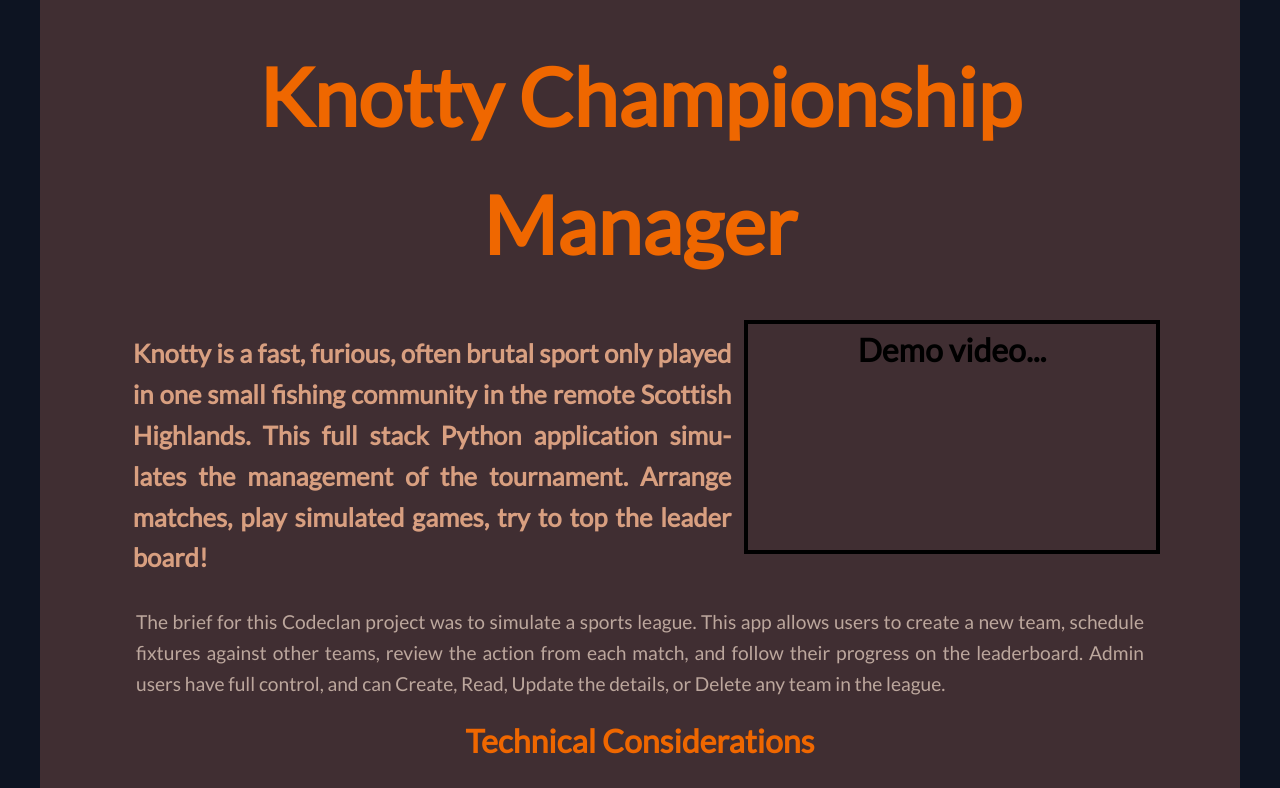
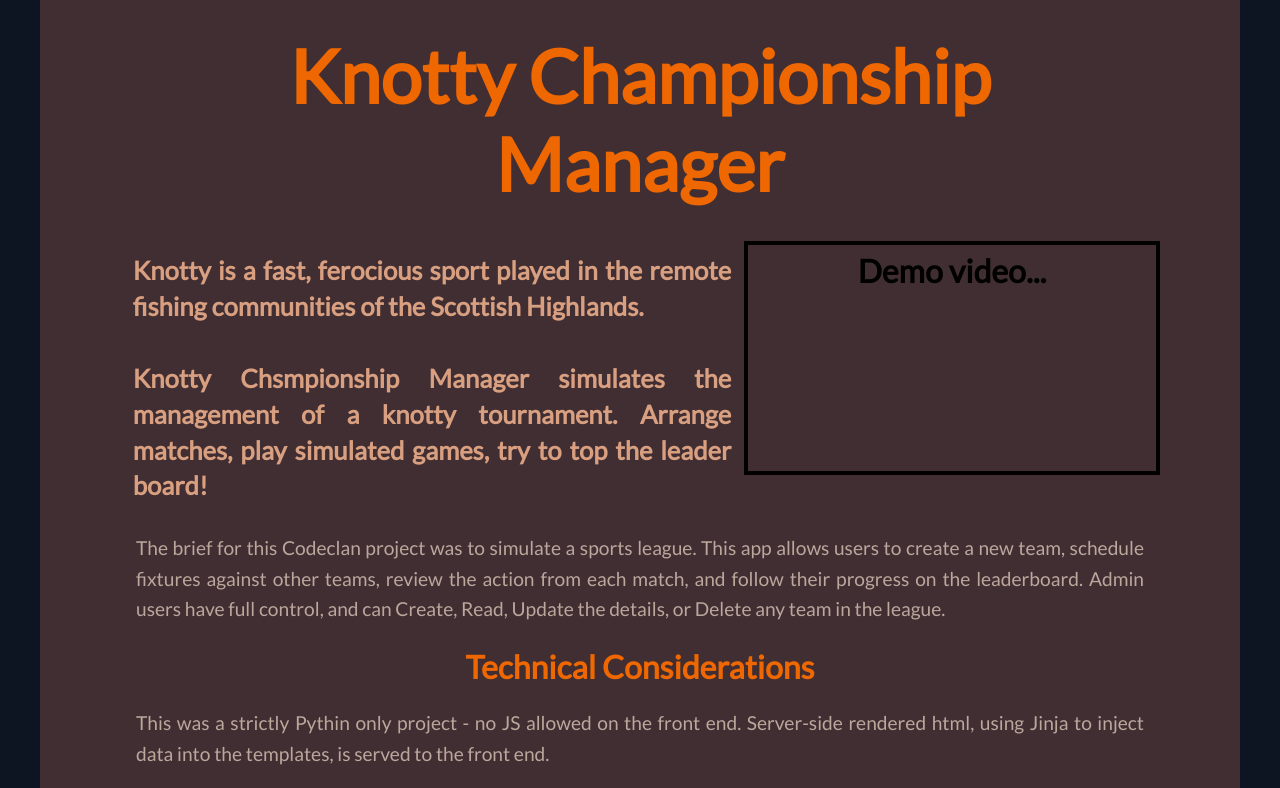
Before and after one commit to PaulHenstridge/portfolio, a React (Create React App) app in the folder client/: page /projects/knotty in a window 1280 px wide. Shown: the part 1600-2388 px from the top of the page. Built offline with nearby package versions, Linux system fonts and the light colour scheme.

Commit message:
style and content tweaks

```diff
--- a/client/src/components/Projects.js
+++ b/client/src/components/Projects.js
@@ -129,10 +129,11 @@ const Projects = () => {
         </ProjectPanel>
 
         <ProjectPanel>
-            <p><h3> <strong>Quincy API - Articles and learning materials </strong></h3>
+            <p><h3> <strong>Quincy API </strong></h3>
 
-            An API repository of links and resources shared in Quincy Larson of freeCodeCamp's weekly emails.<br></br><br></br>
+            An API serving software development links and resources. <br></br><br></br>
             AI generated content tags for in depth searching.  A simple front end to test API and view results.
+            Content originally shared by Quincy Larson (freeCodeCamp) weekly emails.
             <br></br><br></br>
             Python, Flask, MongoDB, JavaScript, GPT3.5, BeautifulSoup
             <br></br><br></br>
@@ -144,12 +145,10 @@ const Projects = () => {
 
         <ProjectPanel>
             <img src={knotty} alt="knotty league teams page" />
-            <p><h3> <strong> Modelling of a Sports League   </strong></h3>
+            <p><h3> <strong> Knotty Championship Manager   </strong></h3>
 
-                Users can schedule matches and run a simulation of the match being played, generating a score and match report.
-                Results are displayed in a league table.<br></br><br></br>
-                Admin can create and delete teams, and edit attributes.<br></br>
-                Built with Python, Flask and PostgreSQL.<br></br><br></br><br></br>
+                League management simulator.  Full Stack app with Python, Flask, and PostgreSQL<br></br><br></br>
+                <br></br><br></br><br></br>
                 <Link to="/projects/knotty">Learn More</Link>
 
                 <a href='https://github.com/PaulHenstridge/knotty_league'>View Code  <i className='devicon-github-original'></i></a>
--- a/client/src/components/projectPages/KnottyInfo.js
+++ b/client/src/components/projectPages/KnottyInfo.js
@@ -17,15 +17,16 @@ const Bg = styled.div`
       padding: 0 1.5rem;
     }
     & > h1 {
-      font-size:5rem;
+      font-size:4.6rem;
       /* margin: 1.6rem; */
       padding: 2rem;
       color:#EF6700;
+      line-height:1.2;
       @media screen and (max-width:600px){
-      font-size:4rem;
+      font-size:3.6rem;
     }
       @media screen and (max-width:420px){
-      font-size:3rem;
+      font-size:2.6rem;
     }
     }
     & img {
@@ -111,7 +112,8 @@ const HeaderP = styled.p`
     font-weight:bold;
     margin: 0.8rem;
     text-align: justify;
-      hyphens: auto;
+    line-height:1.4;
+      /* hyphens: auto; */
       color: #D89F80;
     @media screen and (max-width:1130px){
       font-size:1.4rem;
@@ -138,8 +140,8 @@ const KnottyInfo = () => {
       <UpperContainer>
         <div>
             <HeaderP>
-            Knotty is a fast, furious, often brutal sport only played in one small fishing community in the remote Scottish Highlands.
-            This full stack Python application simulates the management of the tournament. Arrange matches, play simulated games, try to top the leader board!
+            Knotty is a fast, ferocious sport played in the remote fishing communities of the Scottish Highlands.<br></br><br></br>
+            Knotty Chsmpionship Manager simulates the management of a knotty tournament. Arrange matches, play simulated games, try to top the leader board!
 
              </HeaderP>
         </div>
--- a/client/src/components/projectPages/SpeakeasyInfo.js
+++ b/client/src/components/projectPages/SpeakeasyInfo.js
@@ -113,7 +113,7 @@ const HeaderP = styled.p`
     font-weight:bold;
     margin: 0.8rem;
     text-align: justify;
-      hyphens: auto;
+      /* hyphens: auto; */
       color: #A7A76F;
     @media screen and (max-width:1130px){
       font-size:1.4rem;
--- a/client/src/components/projectPages/YahtzeeInfo.js
+++ b/client/src/components/projectPages/YahtzeeInfo.js
@@ -111,7 +111,7 @@ const HeaderP = styled.p`
     font-weight:bold;
     margin: 0.8rem;
     text-align: justify;
-      hyphens: auto;
+    line-height:1.4;
       color: #4EC9B0;
     @media screen and (max-width:1130px){
       font-size:1.4rem;
```
